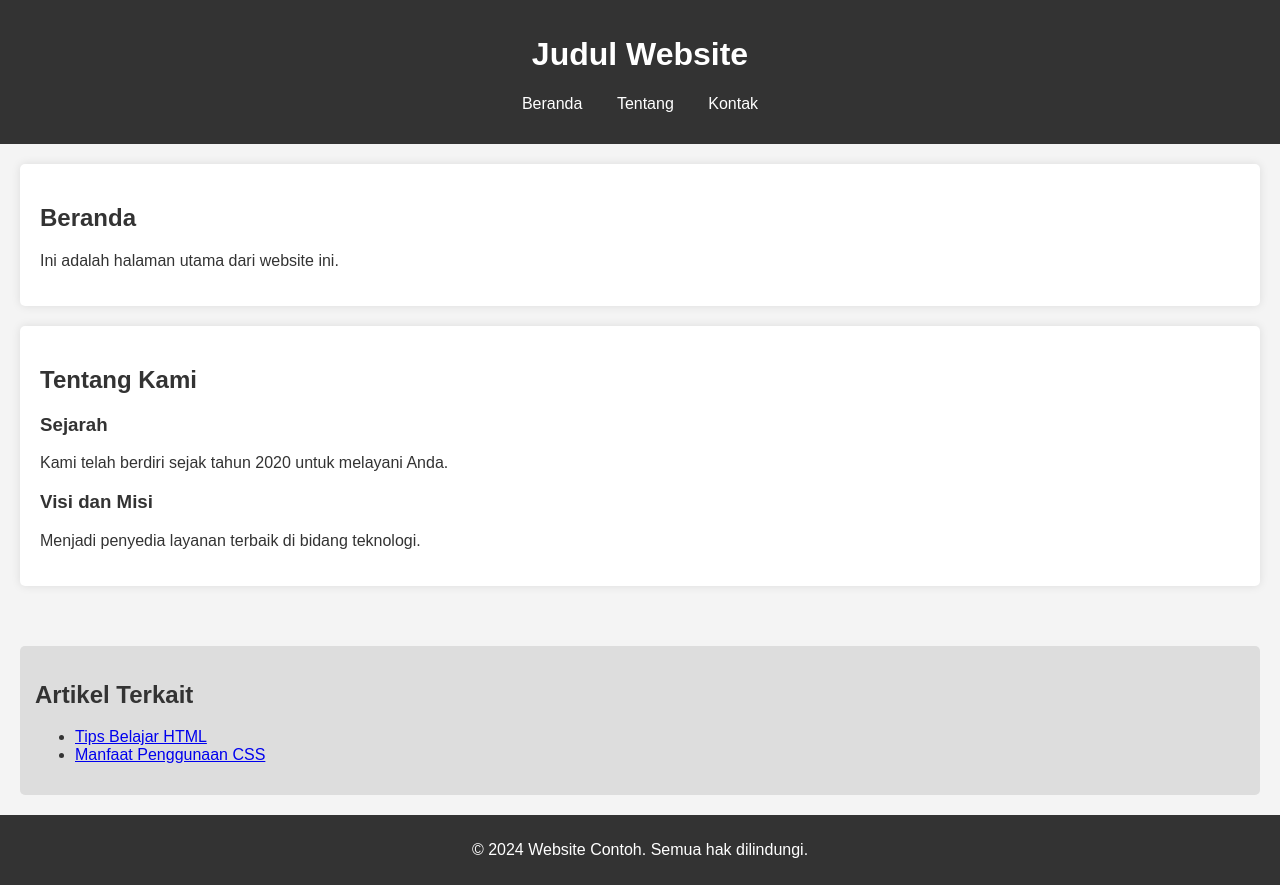
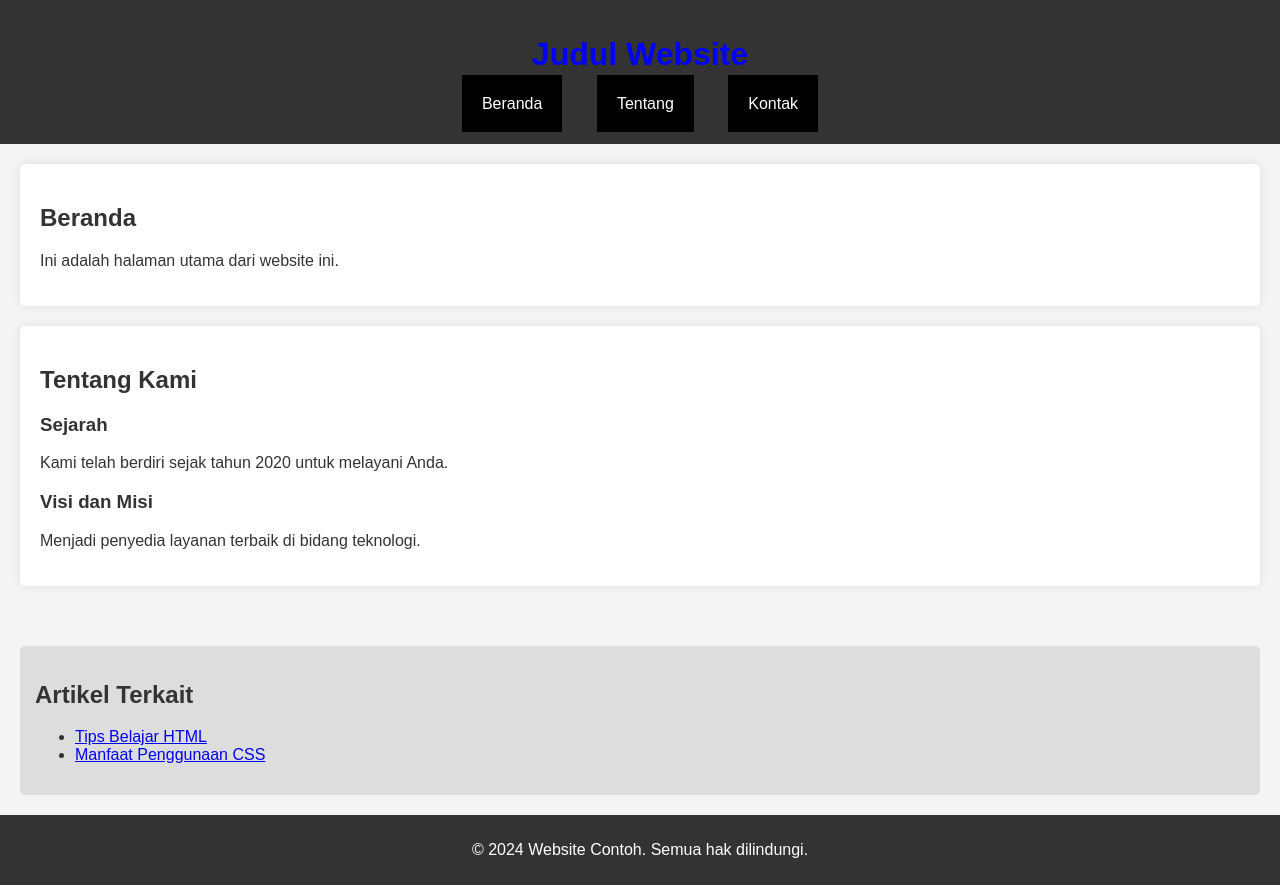
Before and after one commit to rvnkrwn-dev/KPL_Revan-Kurniawan_2211102167, a plain HTML site: page 03_html/index_css.html in a window 1280 px wide. Drawn offline with Linux system fonts and the light colour scheme.

Commit message:
first commit

```diff
--- a/03_html/index_css.html
+++ b/03_html/index_css.html
@@ -20,6 +20,9 @@
             padding: 15px;
             text-align: center;
         }
+        #title-web {
+            color: blue;
+        }
         nav ul {
             list-style: none;
             padding: 0;
@@ -27,6 +30,10 @@
         nav ul li {
             display: inline;
             margin: 0 15px;
+        }
+        .nav-list {
+            padding: 20px;
+            background: black;
         }
         nav ul li a {
             color: #fff;
@@ -62,14 +69,14 @@
 
     <!-- Header: Bagian kepala halaman, biasanya berisi judul dan navigasi -->
     <header>
-        <h1>Judul Website</h1> <!-- Judul utama dari website -->
+        <h1 id="title-web">Judul Website</h1> <!-- Judul utama dari website -->
 
         <!-- Nav: Navigasi utama website -->
         <nav>
             <ul> <!-- Daftar menu navigasi -->
-                <li><a href="#beranda">Beranda</a></li> <!-- Link menuju bagian Beranda -->
-                <li><a href="#tentang">Tentang</a></li> <!-- Link menuju bagian Tentang -->
-                <li><a href="#kontak">Kontak</a></li> <!-- Link menuju bagian Kontak -->
+                <li class="nav-list"><a href="#beranda">Beranda</a></li> <!-- Link menuju bagian Beranda -->
+                <li class="nav-list"><a href="#tentang">Tentang</a></li> <!-- Link menuju bagian Tentang -->
+                <li class="nav-list"><a href="#kontak">Kontak</a></li> <!-- Link menuju bagian Kontak -->
             </ul>
         </nav>
     </header>
```
Also changed, not shown: 03_html/README.MD, 04_oop/README.md (added).
